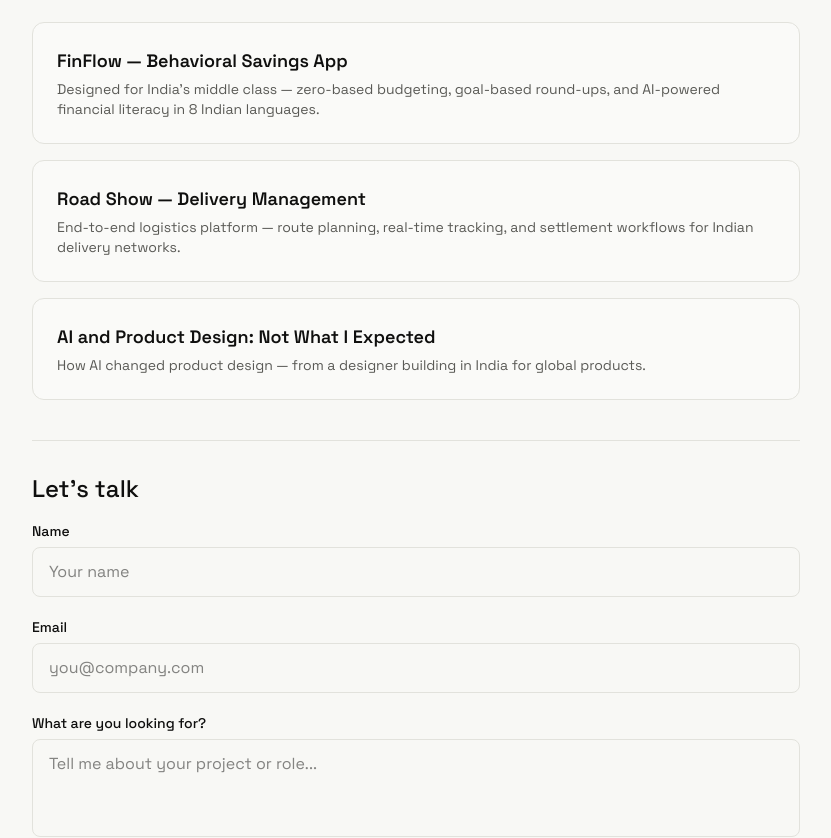
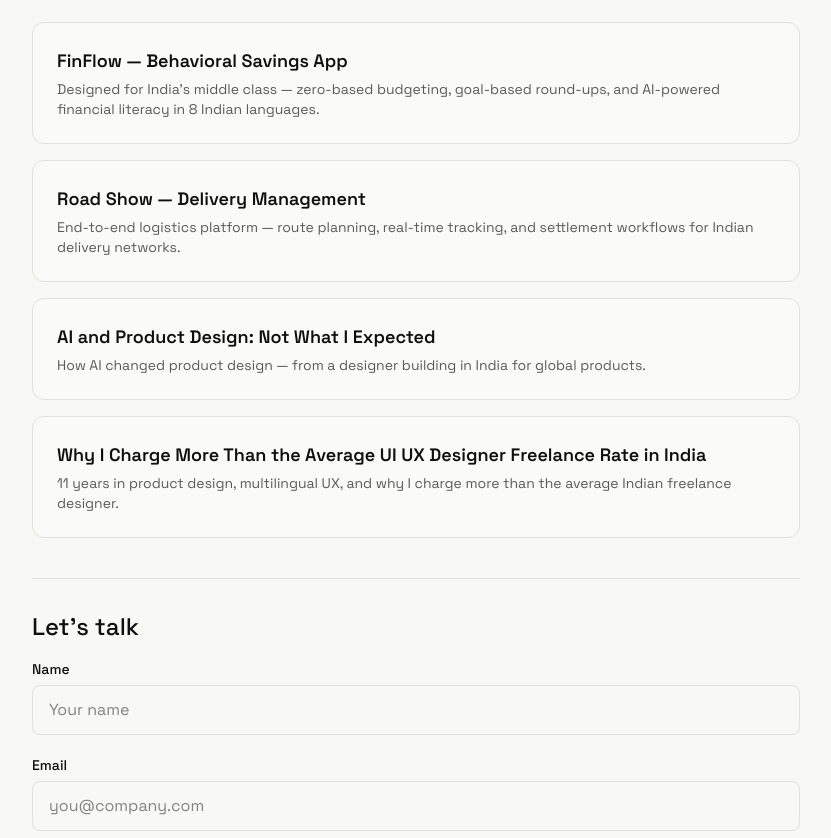
Before and after one commit to noushweb/mnk-portfolio, a Next.js app: page /india in a window 1280 px wide. Shown: the part 872-1710 px from the top of the page, without its empty margins (224-1055 px from the left). Built offline with nearby package versions, Linux system fonts and the light colour scheme.

Commit message:
auto: SEO post - India freelance rate + cross-linking + llms.txt update

```diff
--- a/app/india/page.tsx
+++ b/app/india/page.tsx
@@ -61,6 +61,7 @@ export default function IndiaPage() {
                 { href: "/finflow", title: "FinFlow — Behavioral Savings App", desc: "Designed for India's middle class — zero-based budgeting, goal-based round-ups, and AI-powered financial literacy in 8 Indian languages." },
                 { href: "/roadshow", title: "Road Show — Delivery Management", desc: "End-to-end logistics platform — route planning, real-time tracking, and settlement workflows for Indian delivery networks." },
                 { href: "/articles/ai-and-product-design", title: "AI and Product Design: Not What I Expected", desc: "How AI changed product design — from a designer building in India for global products." },
+                { href: "/articles/auto-india-20260713", title: "Why I Charge More Than the Average UI UX Designer Freelance Rate in India", desc: "11 years in product design, multilingual UX, and why I charge more than the average Indian freelance designer." },
               ].map((project) => (
                 <Link key={project.href} href={project.href} className="block p-6 rounded-xl border border-[var(--color-border)] hover:border-[var(--color-accent-warm)]/50 transition-all hover:shadow-lg bg-[var(--color-surface)]/30">
                   <h3 className="font-semibold text-lg mb-1">{project.title}</h3>
```
Also changed, not shown: public/llms.txt.
